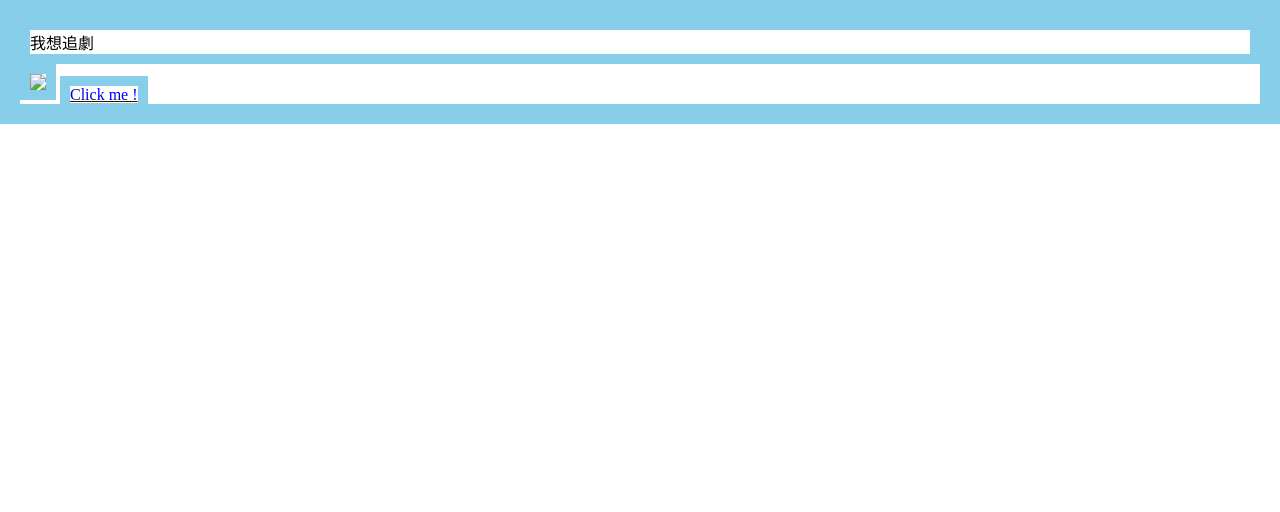
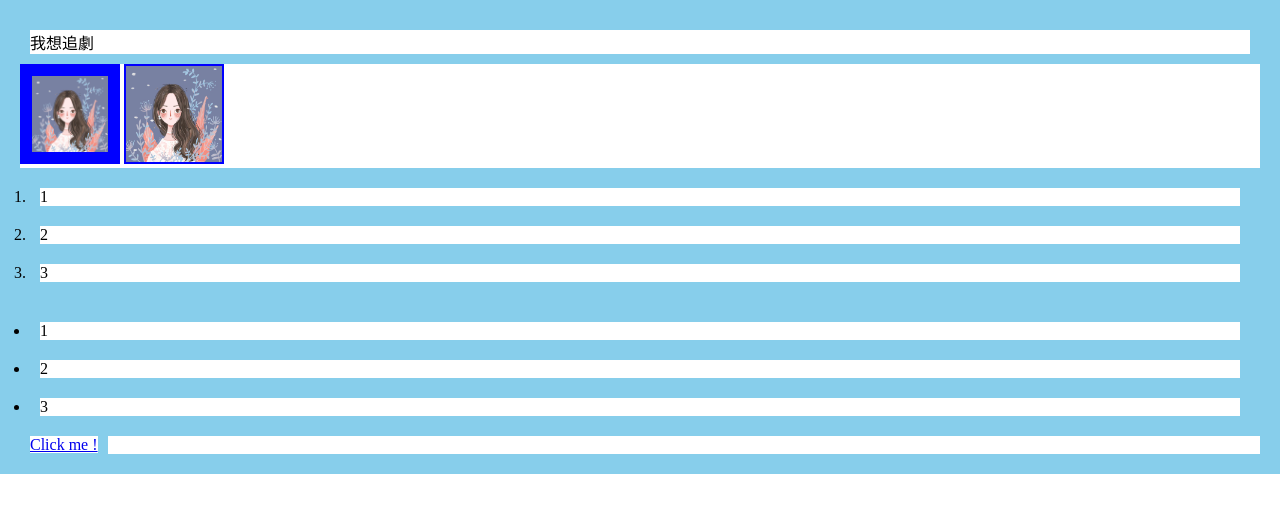
Before and after one commit to yohsiuhuang/yohsiuhuang, a plain HTML site: page index.html in a window 1280 px wide. Drawn offline with Linux system fonts and the light colour scheme.

Commit message:
新增了123和框框、縮小圖片

```diff
--- a/index.html
+++ b/index.html
@@ -4,11 +4,21 @@
     <meta charset="UTF-8">
     <title>yohsiu-huang home</title>
     <link rel="stylesheet" href="yy85.css">
-
 </head>
 <body>
 <p>我想追劇</p>
-<img src="img/girl.jpg">
+<img class="img-start" src="img/girl.jpg">
+<img id="img-master" class="img-start1" src="img/girl.jpg">
+<ol>
+    <li>1</li>
+    <li>2</li>
+    <li>3</li>
+</ol>
+<ul>
+    <li>1</li>
+    <li>2</li>
+    <li>3</li>
+</ul>
 <a href="yt2288.html" target="_blank"> Click me !</a>
 
 </body>
--- a/yy85.css
+++ b/yy85.css
@@ -1,6 +1,19 @@
-*{
-box-sizing: border-box;
-border:10px solid skyblue;
-margin:0;
-padding:0;
+* {
+    box-sizing: border-box;
+    border: 10px solid skyblue;
+    margin: 0;
+    padding: 0;
 }
+
+img {
+    width: 100px;
+    heightL: 100px;
+}
+
+.img-start {
+    border: 12px solid blue;
+}
+
+.img-start1 {
+    border: 2px solid blue;
+}
```
Also changed, not shown: img/girl.jpg (added).
